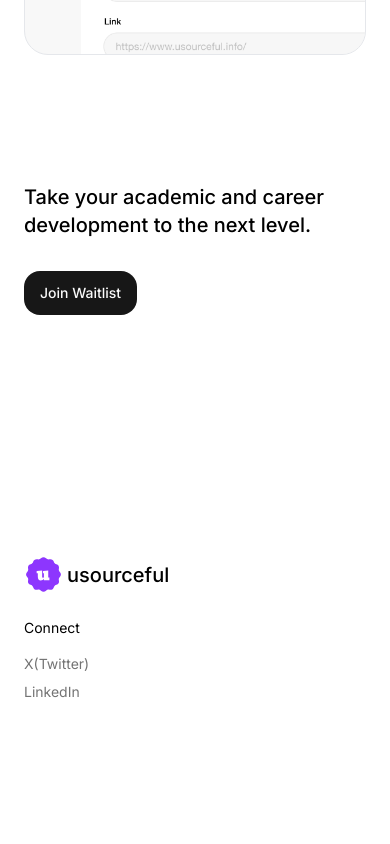
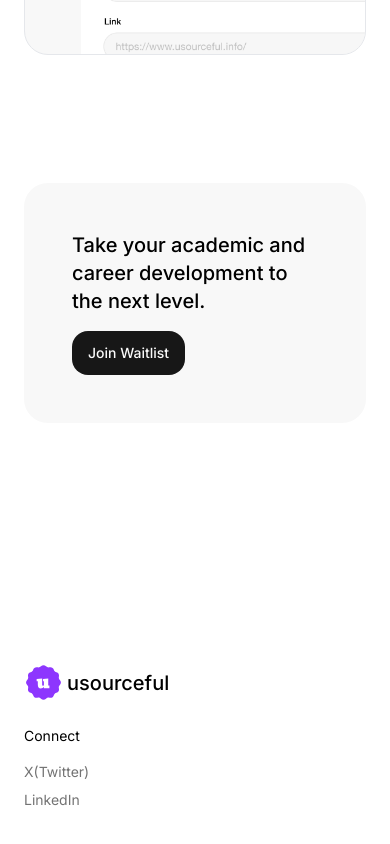
Before and after one commit to Nan3rC0re/usourceful, a Next.js app: page / in a window 390 px wide. Shown: the part 1523-2367 px from the top of the page. Before the commit the page ends 2289 px from the top, so only its background shows below. Built offline with nearby package versions, Linux system fonts and the light colour scheme.

Commit message:
finished responsiveness for landing page

```diff
--- a/components/Landing/CTA.tsx
+++ b/components/Landing/CTA.tsx
@@ -1,22 +1,15 @@
 import React, { Fragment } from "react";
-import { Input } from "../ui/input";
 import { Button } from "../ui/button";
+import Image from "next/image";
 
 const CTA = () => {
   return (
     <Fragment>
-      <div className="flex flex-col md:flex-row w-full max-w-6xl justify-center gap-8 ">
-        <h2 className="font-medium   text-xl lg:text-3xl w-full max-w-xl">
+      <div className="flex flex-col md:flex-row w-full  justify-center  items-start lg:items-center gap-4  p-12 lg:p-24 bg-[#f8f8f8] rounded-3xl overflow-hidden ">
+        <h2 className="font-medium  text-xl lg:text-3xl w-full  max-w-lg ">
           Take your academic and career development to the next level.
         </h2>
-        <div className="flex gap-4 items-center ">
-          {/* <Input
-            className="w-[480px]"
-            type="email"
-            placeholder="School email"
-          /> */}
-          <Button className="text-sm">Join Waitlist</Button>
-        </div>
+        <Button className="text-sm">Join Waitlist</Button>
       </div>
     </Fragment>
   );
--- a/components/Landing/Features/Categories.tsx
+++ b/components/Landing/Features/Categories.tsx
@@ -9,7 +9,7 @@
         Discover resources tailored to your needs—more categories coming soon.
       </p>
 
-      <div className=" group-hover:scale-[140%] transition-all duration-200 absolute inset-0  translate-y-[55%] sm:translate-y-[40%] lg:translate-y-[50%]  ">
+      <div className=" group-hover:scale-[120%] transition-all duration-200 absolute inset-0  translate-y-[55%] sm:translate-y-[40%] lg:translate-y-[45 %]  ">
         <Image
           src="/Landing/categories.png"
           alt="categoriesImg"
```
Also changed, not shown: public/Landing/categories.png (deleted), public/Landing/category-1.png (deleted).
